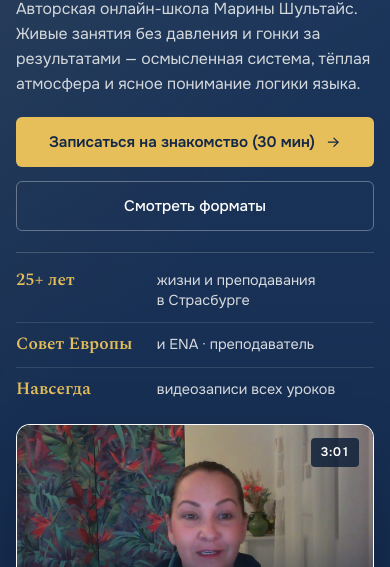
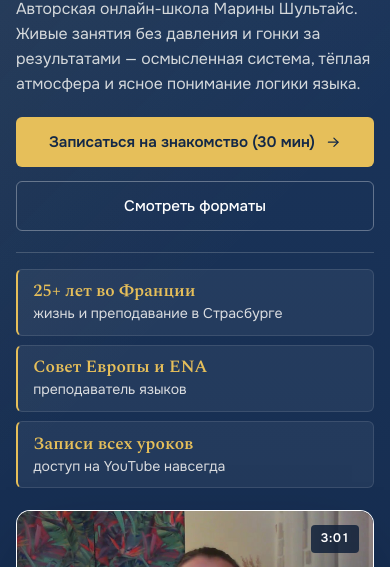
Before and after one commit to ilovehimars-dev/razumnaya-shkola, a plain HTML site: page index.html in a window 390 px wide. Shown: the part 244-811 px from the top of the page. Drawn offline with Linux system fonts and the light colour scheme.

Commit message:
v36: Rewrite Hero credentials with natural complete copy and upgrade mobile view to sleek gold-accented dark cards

```diff
--- a/css/site.css
+++ b/css/site.css
@@ -581,7 +581,7 @@ button {
 .hero-credentials {
   display: grid;
   grid-template-columns: repeat(3, minmax(0, 1fr));
-  gap: 1.25rem;
+  gap: 1.35rem;
   margin-top: 0.75rem;
   padding-top: 1.4rem;
   border-top: 1px solid var(--line-light);
@@ -590,25 +590,19 @@ button {
 .hero-cred strong {
   display: block;
   font-family: var(--serif);
-  font-size: 1.32rem;
+  font-size: clamp(1.06rem, 1.32vw, 1.2rem);
   font-weight: 600;
   color: var(--sun);
-  line-height: 1.15;
+  line-height: 1.18;
+  white-space: nowrap;
 }
 
 .hero-cred span {
   display: block;
-  font-size: 0.82rem;
-  color: rgba(253, 252, 249, 0.74);
-  margin-top: 0.22rem;
-  line-height: 1.38;
-}
-
-@media (max-width: 36rem) {
-  .hero-credentials {
-    grid-template-columns: minmax(0, 1fr);
-    gap: 0.85rem;
-  }
+  font-size: 0.84rem;
+  color: rgba(253, 252, 249, 0.78);
+  margin-top: 0.28rem;
+  line-height: 1.42;
 }
 
 /* Правая сцена в Hero: горизонтальный 16:9 видеоплеер с реальным превью YouTube, центральной кнопкой Play и 3:01 */
@@ -774,34 +768,6 @@ button {
     font-size: 0.99rem;
     line-height: 1.58;
   }
-  .hero-credentials {
-    grid-template-columns: minmax(0, 1fr);
-    gap: 0;
-    margin-top: 0.35rem;
-    padding-top: 0.35rem;
-  }
-  .hero-cred dd {
-    display: grid;
-    grid-template-columns: 8.1rem minmax(0, 1fr);
-    align-items: baseline;
-    gap: 0.7rem;
-    padding-block: 0.72rem;
-    border-bottom: 1px solid rgba(255, 255, 255, 0.12);
-  }
-  .hero-cred:last-child dd {
-    border-bottom: 0;
-    padding-bottom: 0.15rem;
-  }
-  .hero-cred strong {
-    font-size: 1.08rem;
-    white-space: nowrap;
-  }
-  .hero-cred span {
-    font-size: 0.9rem;
-    line-height: 1.4;
-    margin-top: 0;
-    color: rgba(253, 252, 249, 0.84);
-  }
   /* Горизонтальный 16:9 плеер на мобильном: строгая кнопка слева снизу, лицо открыто */
   .hero-center-play {
     left: 0.85rem;
@@ -818,6 +784,33 @@ button {
   }
   .hero-video-text > span {
     font-size: 0.88rem;
+  }
+}
+
+@media (max-width: 40rem) {
+  .hero-credentials {
+    grid-template-columns: minmax(0, 1fr);
+    gap: 0.55rem;
+    margin-top: 0.35rem;
+    padding-top: 1rem;
+    border-top: 1px solid var(--line-light);
+  }
+  .hero-cred {
+    background: rgba(255, 255, 255, 0.055);
+    border: 1px solid rgba(255, 255, 255, 0.11);
+    border-left: 2.5px solid var(--sun);
+    border-radius: 6px;
+    padding: 0.72rem 0.95rem;
+  }
+  .hero-cred strong {
+    font-size: 1.08rem;
+    white-space: normal;
+  }
+  .hero-cred span {
+    font-size: 0.88rem;
+    line-height: 1.38;
+    margin-top: 0.16rem;
+    color: rgba(253, 252, 249, 0.84);
   }
 }
 
--- a/index.html
+++ b/index.html
@@ -8,7 +8,7 @@
   <meta name="theme-color" content="#1B365D">
   <link rel="icon" type="image/png" href="img/favicon.png?v=29">
   <link rel="stylesheet" href="css/fonts.css?v=23">
-  <link rel="stylesheet" href="css/site.css?v=35">
+  <link rel="stylesheet" href="css/site.css?v=36">
 </head>
 <body>
   <a class="skip-link" href="#main">Перейти к содержанию</a>
@@ -78,15 +78,15 @@
           <dl class="hero-credentials">
             <div class="hero-cred">
               <dt class="sr-only">Опыт в Страсбурге</dt>
-              <dd><strong>25+ лет</strong><span>жизни и преподавания в&nbsp;Страсбурге</span></dd>
+              <dd><strong>25+ лет во&nbsp;Франции</strong><span>жизнь и преподавание в&nbsp;Страсбурге</span></dd>
             </div>
             <div class="hero-cred">
               <dt class="sr-only">Институции</dt>
-              <dd><strong>Совет Европы</strong><span>и&nbsp;ENA · преподаватель</span></dd>
+              <dd><strong>Совет Европы и&nbsp;ENA</strong><span>преподаватель языков</span></dd>
             </div>
             <div class="hero-cred">
               <dt class="sr-only">Архив уроков</dt>
-              <dd><strong>Навсегда</strong><span>видеозаписи всех уроков</span></dd>
+              <dd><strong>Записи всех уроков</strong><span>доступ на YouTube навсегда</span></dd>
             </div>
           </dl>
         </div>
```
